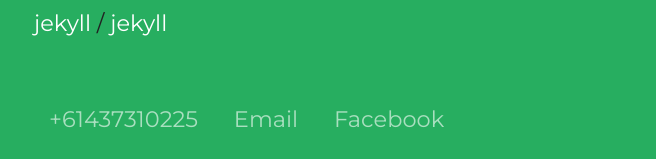
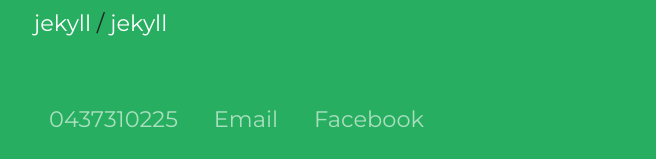
Before and after one commit to healthmonsters/healthmonsters.github.io, a Jekyll site: the page built from about.md, in a window 1280 px wide. Shown: the part 1627-1786 px from the top of the page, without its empty margins (306-962 px from the left). Built offline with Jekyll 4.4.1, drawn with Linux system fonts in a browser that asks for light colours.

Commit message:
update phone

```diff
--- a/_includes/footer.html
+++ b/_includes/footer.html
@@ -1,7 +1,7 @@
 <footer>
 
   <p style="margin-top: 60px;">
-    <a class="sub" href="tel:+61437310225">+61437310225</a>
+    <a class="sub" href="tel:+61437310225">0437310225</a>
     <a class="sub" href="mailto:leilani@healthmonsters.com.au">Email</a>
     <a class="sub" href="http://facebook.com/healthmonsters">Facebook</a>
   </p>
--- a/index.html
+++ b/index.html
@@ -3,7 +3,6 @@
 title: Improve your health and happiness
 ---
 
-<body>
 <img src="hm-logo.png" alt="Health Monsters logo" style="max-width: 200px;"/>
 <h1 style="font-family: 'Dosis'; font-weight: 700; text-transform: uppercase; color: #fff;">Health Monsters</h1>
 <p style="margin-bottom: 30px">Get health and happiness tips in your inbox.</p>
@@ -30,6 +29,3 @@
 </div>
 
 <!--End mc_embed_signup-->
-
-</body>
-</html>
--- a/newsletter.html
+++ b/newsletter.html
@@ -32,4 +32,3 @@
 <!--End mc_embed_signup-->
 
 </body>
-</html>
```
